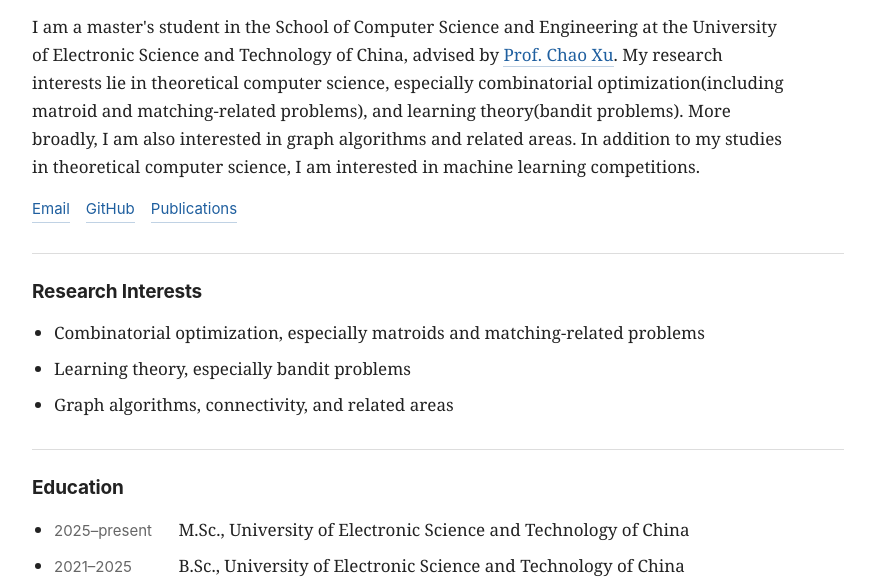
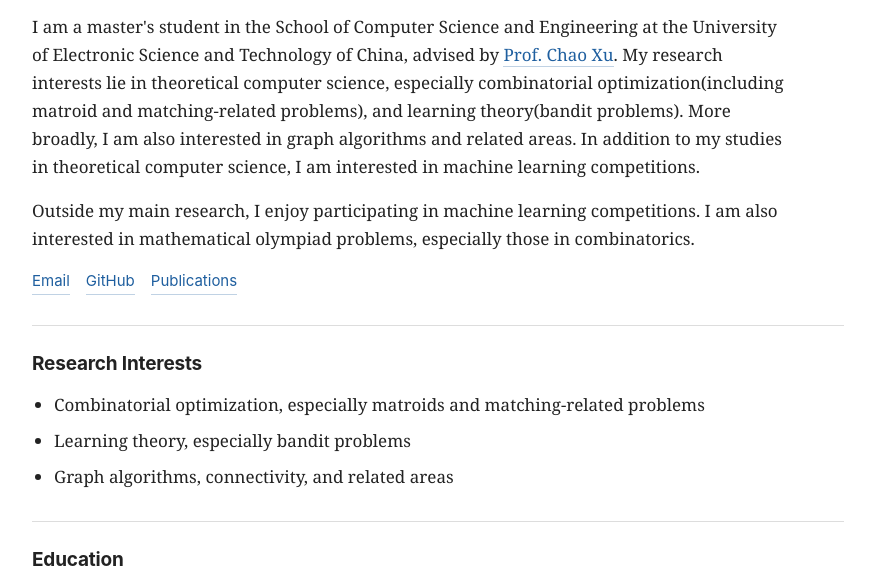
Before and after one commit to zyj1112/zhaoyajie.github.io, a plain HTML site: page index.html in a window 1280 px wide. Shown: the part 164-749 px from the top of the page, without its empty margins (202-1077 px from the left). Drawn offline with Linux system fonts and the light colour scheme.

Commit message:
Update homepage introduction

```diff
--- a/index.html
+++ b/index.html
@@ -189,6 +189,12 @@
         in machine learning competitions.
       </p>
 
+      <p class="intro">
+        Outside my main research, I enjoy participating in machine learning competitions.
+        I am also interested in mathematical olympiad problems, especially those in
+        combinatorics.
+      </p>
+
       <div class="quick-links">
         <a href="mailto:yajiezhao8@gmail.com">Email</a>
         <a href="https://github.com/zyj1112">GitHub</a>
```
